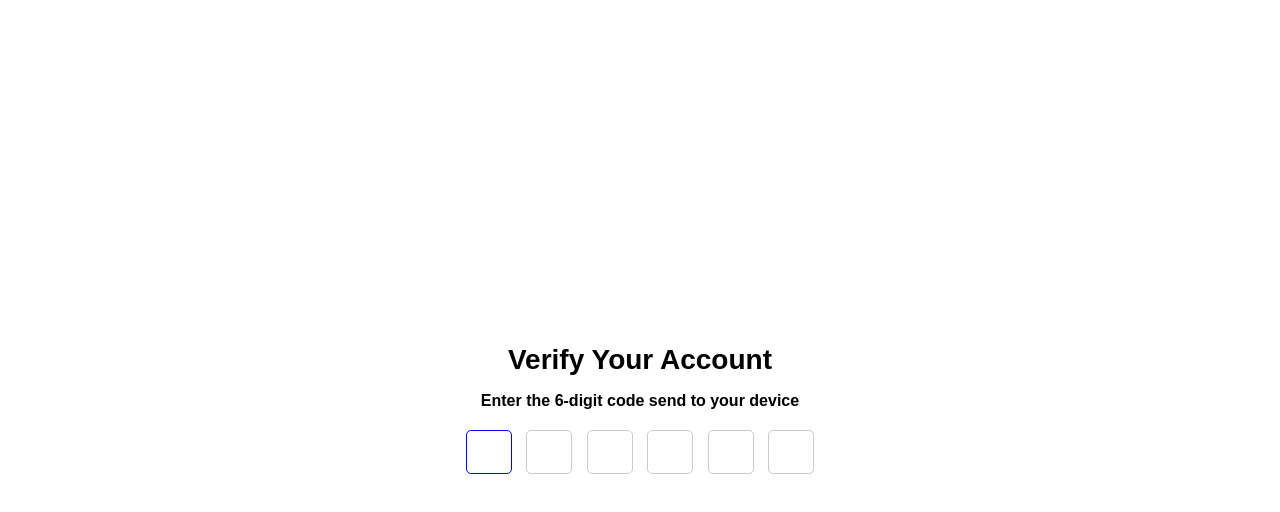
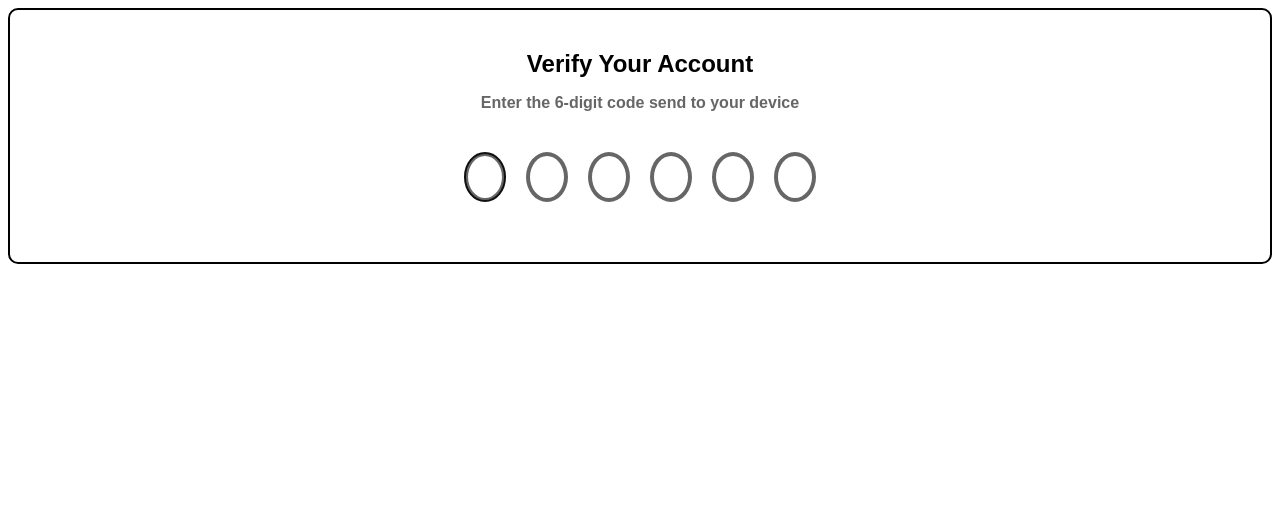
Before and after one commit to acciojob/OTP-AnujKaprawan, a website: page main.html in a window 1280 px wide. Drawn offline with Linux system fonts and the light colour scheme.

Commit message:
created a submission

```diff
--- a/script.js
+++ b/script.js
@@ -1,24 +1,18 @@
-// Get all input elements with class 'code'
+//your JS code here. If required.
 const inputs = document.querySelectorAll('.code');
 
-// Add event listeners to each input element
 inputs.forEach((input, index) => {
-  // Add input event listener to move focus to next input
   input.addEventListener('input', (e) => {
-    // If input value is filled
-    if (input.value.length === 1) {
-      // Move focus to next input if not the last input
-      if (index < inputs.length - 1) {
-        inputs[index + 1].focus();
-      }
+    const value = e.target.value;
+    if (value.length === 1 && index < inputs.length - 1) {
+      inputs[index + 1].focus();
+    } else if (value.length === 0 && index > 0) {
+      inputs[index - 1].focus();
     }
   });
 
-  // Add keydown event listener to move focus to previous input on backspace
   input.addEventListener('keydown', (e) => {
-    // If backspace key is pressed and input value is empty and not the first input
-    if (e.key === 'Backspace' && input.value.length === 0 && index > 0) {
-      // Move focus to previous input
+    if (e.key === 'Backspace' && index > 0) {
       inputs[index - 1].focus();
     }
   });
--- a/styles.css
+++ b/styles.css
@@ -1,42 +1,38 @@
-/*  your css code here. If applicable */
  body {
      font-family: Arial, sans-serif;
-  display: flex;
-  justify-content: center;
-  align-items: center;
-  height: 100vh;
-  margin: 0;
-}
-
-.container {
      text-align: center;
+	 border:2px solid black;
+	 border-radius:10px;
+	 padding:20px
         }
 
         #verification_heading {
-  font-size: 28px;
-  margin-bottom: 10px;
+      font-size: 24px;
+      margin-top: 20px;
         }
 
         #verification_subtext {
             font-size: 16px;
-  margin-bottom: 20px;
+            color: #666;
         }
 
         .code-container {
-  display: inline-block;
+            display: flex;
+            justify-content: center;
+            margin: 40px auto;
         }
 
         .code {
-  width: 40px;
+            width: 30px;
             height: 40px;
             font-size: 20px;
             text-align: center;
-  margin: 0 5px;
-  border: 1px solid #ccc;
-  border-radius: 5px;
+            margin: 0 10px;
+            border: 4px solid #666;
+            border-radius: 50%;
         }
-
-.code:focus {
-  outline: none;
-  border-color: blue;
+.fake{
+	text-align:center;
+	background-color:#f2f2f2;
+	padding:5px;
 }
```
Lines whose indentation alone changed are shown as unchanged.
